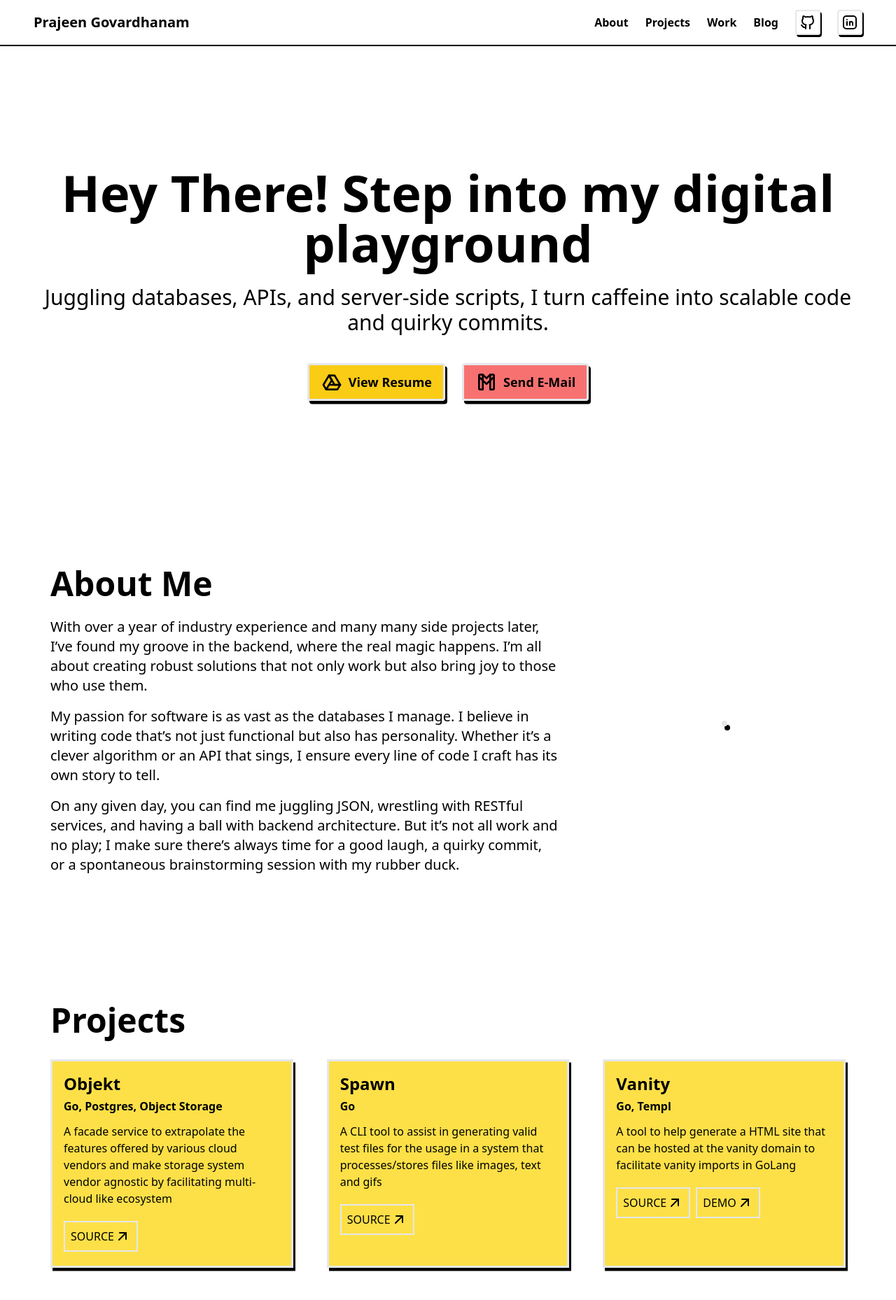
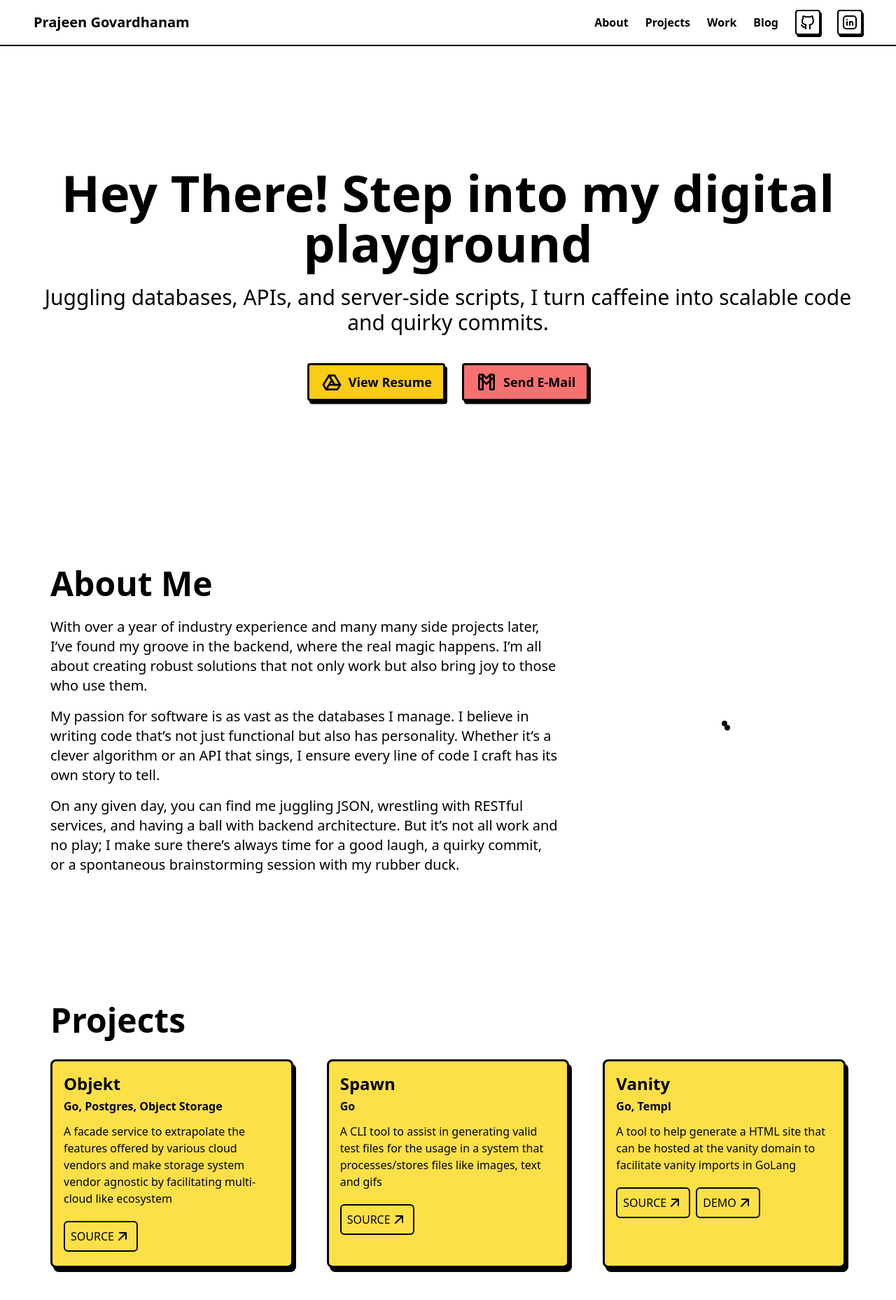
Before and after one commit to PrajeenRG/personal-website, a SvelteKit app: page / in a window 1280 px wide. Shown: the top 1858 px of the page at 70% size. Built offline with nearby package versions, Linux system fonts and the light colour scheme; a web font is replaced by a local one.

Commit message:
:lipstick: Fix border coloring issue between color schemes
Signed-off-by: Prajeen Govardhanam <p@prajeen.com>

```diff
--- a/src/lib/components/ProjectCard.svelte
+++ b/src/lib/components/ProjectCard.svelte
@@ -19,7 +19,7 @@
 </script>
 
 <div
-  class="flex flex-col gap-2 bg-yellow-300 dark:bg-yellow-700 border-[3px] shadow-xy-3 p-1 md:p-2 lg:p-4"
+  class="flex flex-col rounded-lg gap-2 bg-yellow-300 dark:bg-yellow-700 border-[3px] border-black dark:border-zinc-100 shadow-xy-4 p-1 md:p-2 lg:p-4"
 >
   <div class="mb-1">
     <h5 class="font-bold text-2xl mb-1">{name}</h5>
@@ -32,7 +32,7 @@
     <div class="flex mb-1 mt-3 gap-2">
       {#each links as link}
         <a
-          class="p-2 border-2 uppercase hover:bg-black hover:text-white hover:transition-colors dark:hover:text-black dark:hover:bg-zinc-100"
+          class="p-2 rounded-md border-2 border-black dark:border-zinc-100 uppercase hover:bg-black hover:text-white hover:transition-colors dark:hover:text-black dark:hover:bg-zinc-100"
           href={`${link.insecure ? 'http' : 'https'}://${link.href}`}
         >
           <span class="flex flex-row place-items-center">
--- a/src/routes/+layout.svelte
+++ b/src/routes/+layout.svelte
@@ -28,7 +28,7 @@
           <a
             aria-label="github"
             href="https://github.com/{socials.github}"
-            class="border-2 p-1 rounded transition-shadow shadow-xy-2 hover:shadow-xy-1"
+            class="border-2 border-black dark:border-zinc-100 p-1 rounded transition-shadow shadow-xy-2 hover:shadow-xy-1"
           >
             <IconBrandGithub size={24} />
           </a>
@@ -37,7 +37,7 @@
           <a
             aria-label="linkedin"
             href="https://linkedin.com/in/{socials.linkedin}"
-            class="border-2 p-1 rounded transition-shadow shadow-xy-2 hover:shadow-xy-1"
+            class="border-2 border-black dark:border-zinc-100 p-1 rounded transition-shadow shadow-xy-2 hover:shadow-xy-1"
           >
             <IconBrandLinkedin size={24} />
           </a>
--- a/src/routes/+page.svelte
+++ b/src/routes/+page.svelte
@@ -38,7 +38,7 @@
     </div>
     <div class="flex flex-row gap-6 text-center text-lg">
       <a
-        class="rounded border-[3px] shadow-xy-3 px-4 py-2 font-bold bg-yellow-400 dark:bg-yellow-700 transition-shadow hover:shadow-xy-1"
+        class="rounded border-[3px] border-black dark:border-zinc-100 shadow-xy-3 px-4 py-2 font-bold bg-yellow-400 dark:bg-yellow-700 transition-shadow hover:shadow-xy-1"
         href={data.resume_link}
         target="_blank"
         rel="noopener noreferrer"
@@ -48,7 +48,7 @@
         </span>
       </a>
       <a
-        class="rounded border-[3px] shadow-xy-3 px-4 py-2 font-bold bg-red-400 dark:bg-red-700 transition-shadow hover:shadow-xy-1"
+        class="rounded border-[3px] border-black dark:border-zinc-100 shadow-xy-3 px-4 py-2 font-bold bg-red-400 dark:bg-red-700 transition-shadow hover:shadow-xy-1"
         href="mailto:{data.socials.email}"
       >
         <span class="flex flex-row gap-2 place-items-center justify-between">
@@ -71,7 +71,7 @@
       src="/src/lib/assets/profile-picture.png?w=1536;960;540;384"
       sizes="(min-width:3072px) 1536px, (min-width:1920px) 960px, (min-width:1080px) 540px, (min-width:768px) 384px"
       alt="Prajeen's Profile Picture"
-      class="aspect-square object-center border-4 rounded-xl shadow-xy-4 my-4 md:my-6 lg:my-8"
+      class="aspect-square object-center border-4 border-black dark:border-zinc-100 rounded-xl shadow-xy-4 my-4 md:my-6 lg:my-8"
     />
   </div>
 
```
